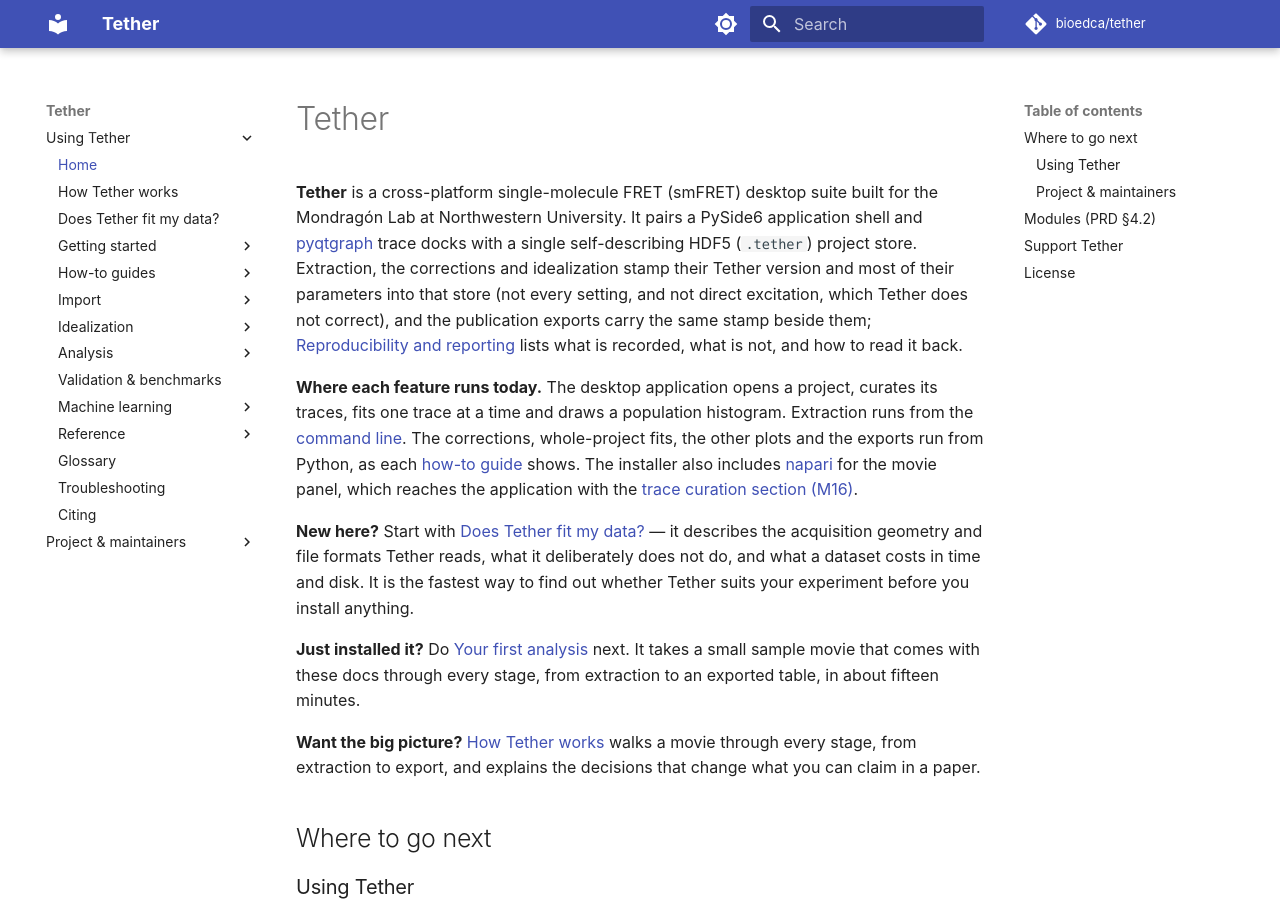
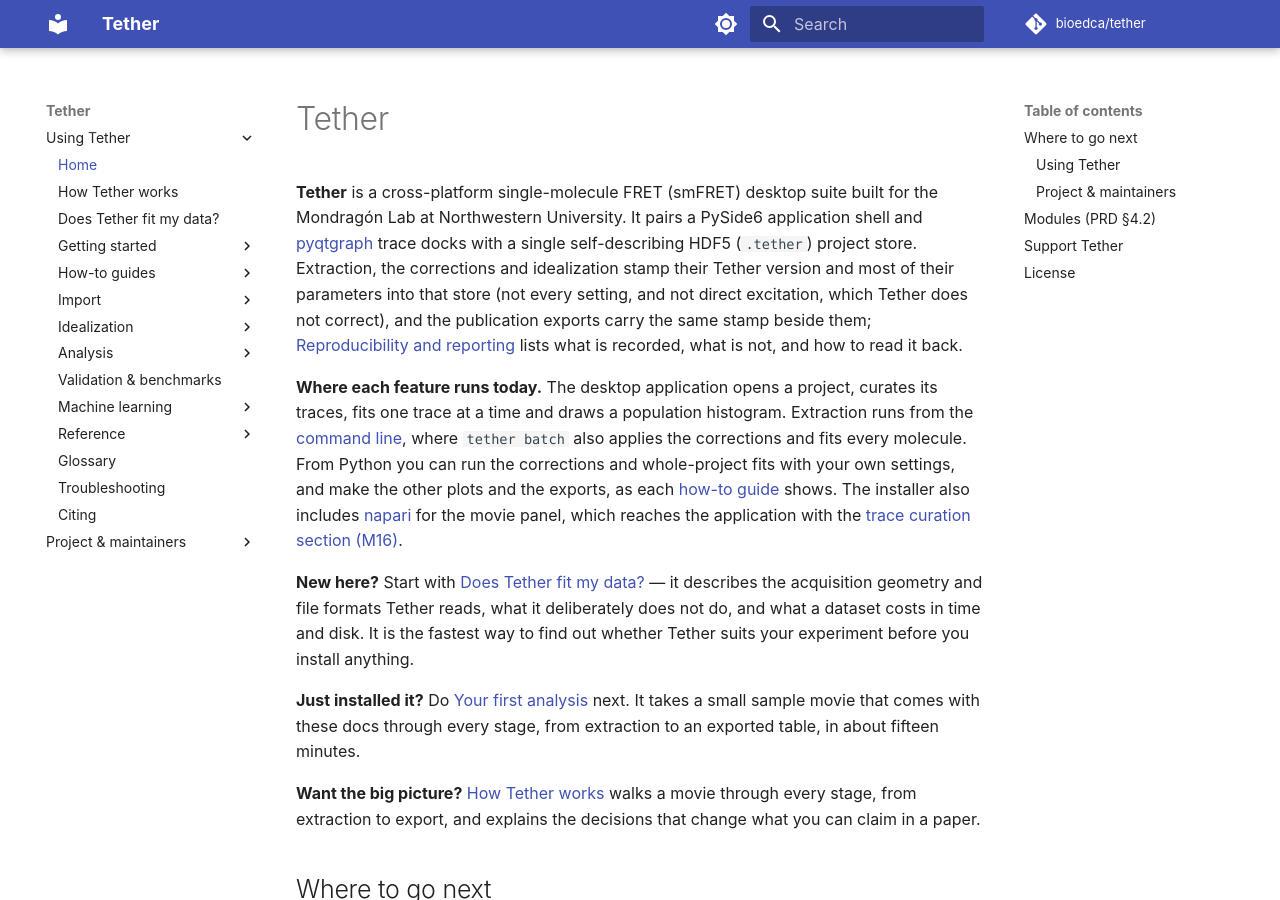
Before and after one commit to bioedca/tether, an MkDocs documentation site: the page built from docs/index.md, in a window 1280 px wide and 900 px high. Built offline with MkDocs 1.6.1 and Material for MkDocs 9.7.7, drawn with Linux system fonts in a browser that asks for light colours; comment, search, counter and statistics services are not loaded; the version menu is left out.

Commit message:
docs(readme): name the tether batch path for corrections and idealization (#667)
CodeRabbit (review 5850816721 on 6a5f338) found that the new status
sentences said corrections and whole-project idealization run from
Python only. tether batch runs both after extraction from the command
line, so the README intro, the landing page and the packaging page now
say so, and the README lists a Batch pipeline entry under the command
line group, bound to tether.project.batch in the guard.

```diff
--- a/docs/index.md
+++ b/docs/index.md
@@ -11,8 +11,10 @@
 
 **Where each feature runs today.** The desktop application opens a project, curates its
 traces, fits one trace at a time and draws a population histogram. Extraction runs from the
-[command line](cli.md). The corrections, whole-project fits, the other plots and the exports
-run from Python, as each [how-to guide](#using-tether) shows. The installer also includes
+[command line](cli.md), where `tether batch` also applies the corrections and fits every
+molecule. From Python you can run the corrections and whole-project fits with your own
+settings, and make the other plots and the exports, as each [how-to guide](#using-tether)
+shows. The installer also includes
 [napari](https://napari.org) for the movie panel, which reaches the application with the
 [trace curation section (M16)](https://github.com/bioedca/tether/milestone/18).
 
```
Also changed, not shown: README.md (+10 -3 lines), docs/packaging.md (+2 -1 lines), 1 other file.
